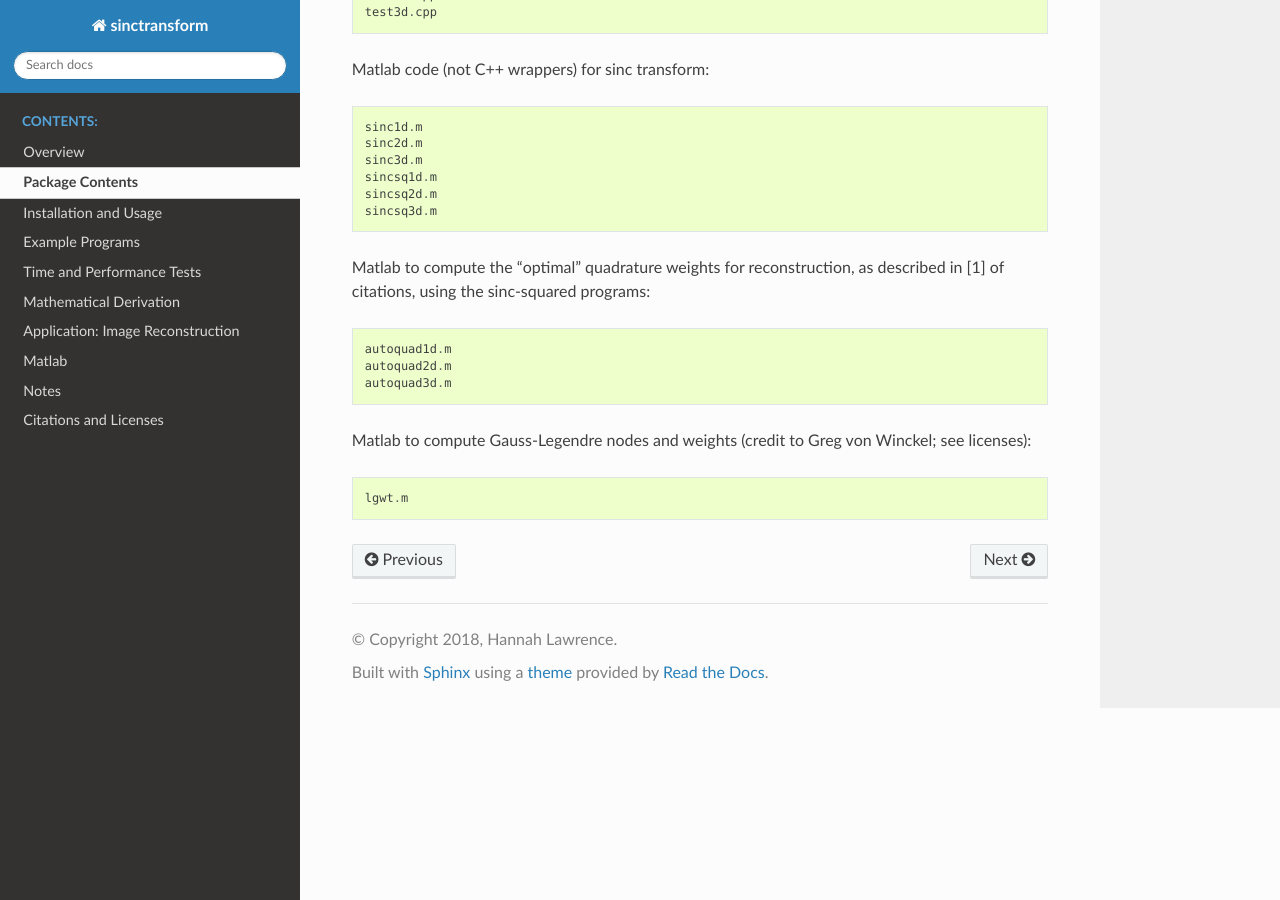
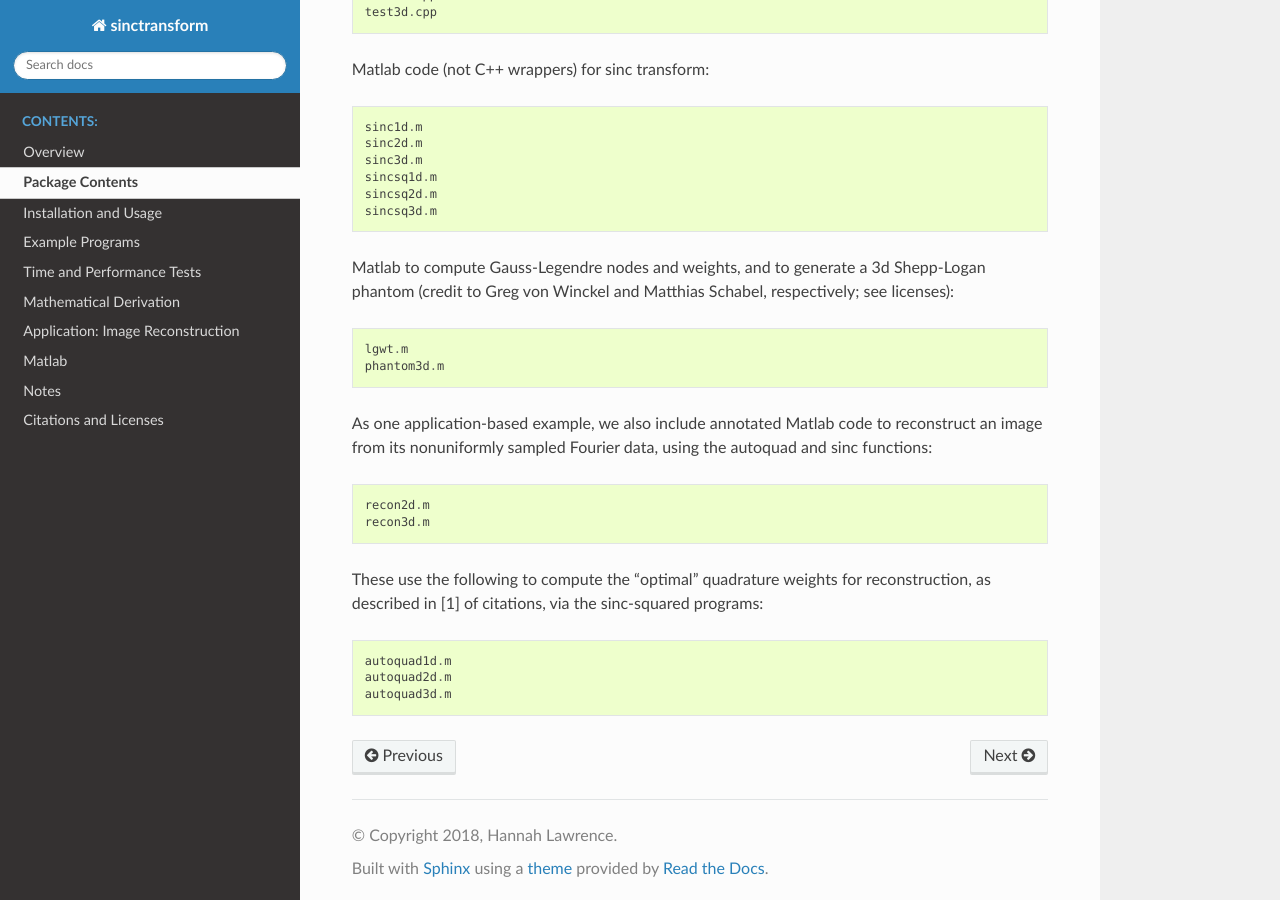
Before and after one commit to hannahlawrence/sinctransform, a Sphinx documentation site: the page built from docs/PackageContents.rst, in a window 1280 px wide and 900 px high, scrolled down 983 px. Built offline with Sphinx 7.4.7 and the Read the Docs theme 2.0.0, drawn with Linux system fonts in a browser that asks for light colours.

Commit message:
recon examples

```diff
--- a/docs/Matlab.rst
+++ b/docs/Matlab.rst
@@ -11,4 +11,4 @@ To use the FINUFFT Matlab interfaces, follow their documentation_. Then, use Mat
 
 	http://finufft.readthedocs.io/en/latest/index.html
 
-Finally, make sure lgwt.m is in the same directory, or that its directory is also included in Matlab's path.
+Finally, make sure lgwt.m is in the same directory, or that its directory is also included in Matlab's path. If using the recon examples from within the recon directory, also ensure that the directory one level above (containing all the sinc programs) is on Matlab's path.
--- a/docs/PackageContents.rst
+++ b/docs/PackageContents.rst
@@ -60,16 +60,24 @@ Matlab code (not C++ wrappers) for sinc transform:
 	sincsq2d.m
 	sincsq3d.m
 
-Matlab to compute the "optimal" quadrature weights for reconstruction, as described in [1] of citations, using the sinc-squared programs:
+Matlab to compute Gauss-Legendre nodes and weights, and to generate a 3d Shepp-Logan phantom (credit to Greg von Winckel and Matthias Schabel, respectively; see licenses):
+
+.. code::
+
+	lgwt.m
+	phantom3d.m
+
+As one application-based example, we also include annotated Matlab code to reconstruct an image from its nonuniformly sampled Fourier data, using the autoquad and sinc functions:
+
+.. code::
+
+	recon2d.m
+	recon3d.m
+
+These use the following to compute the "optimal" quadrature weights for reconstruction, as described in [1] of citations, via the sinc-squared programs:
 
 .. code::
 
 	autoquad1d.m
 	autoquad2d.m
 	autoquad3d.m
-
-Matlab to compute Gauss-Legendre nodes and weights (credit to Greg von Winckel; see licenses):
-
-.. code::
-
-	lgwt.m
```
Also changed, not shown: README.md (+1 -1 lines), docs/Citations.rst (+9 -0 lines), 10 other files.
